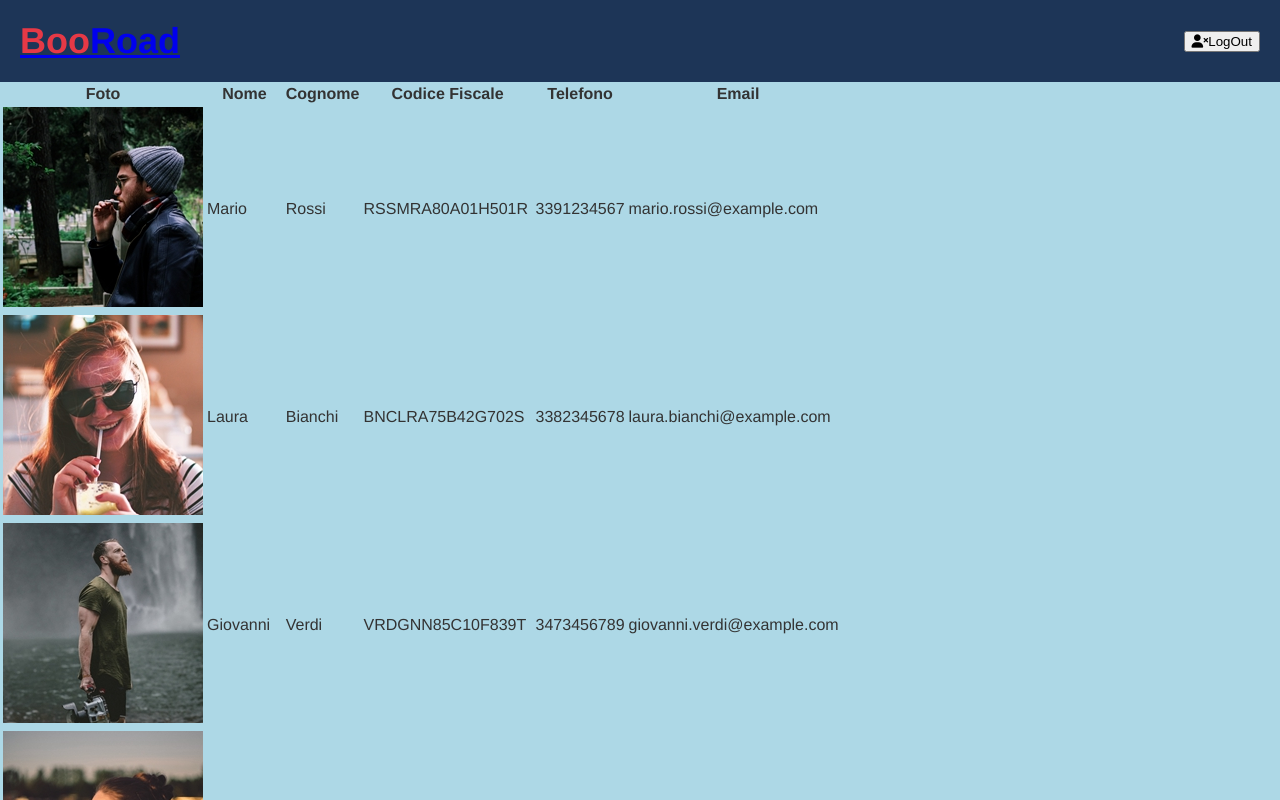
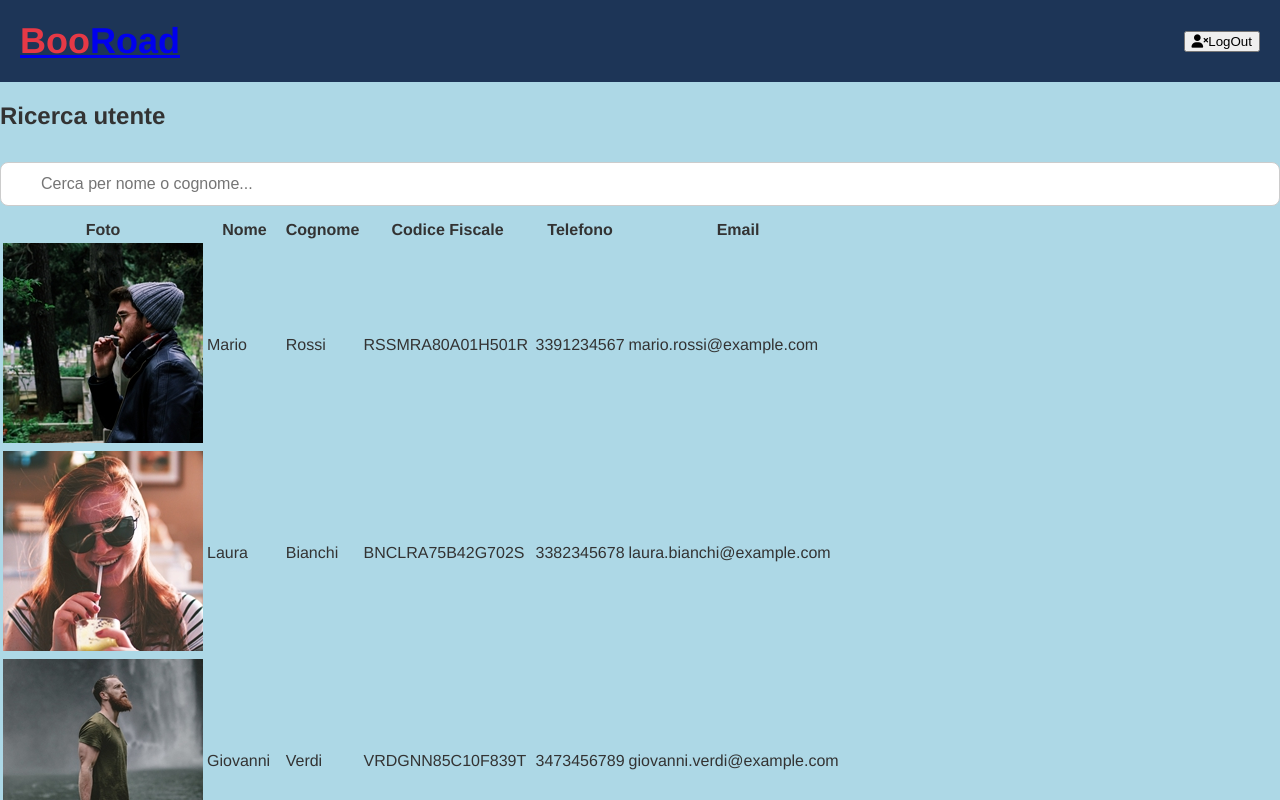
Before and after one commit to graziana-ciccarelli/BooRoad-Group-3, a React (Vite) app: page /contatti in a window 1280 px wide. Shown: the top 800 px of the page. Built offline with nearby package versions, Linux system fonts and the light colour scheme.

Commit message:
add logic search users

```diff
--- a/src/pages/ContattiPage.jsx
+++ b/src/pages/ContattiPage.jsx
@@ -1,9 +1,34 @@
-import Table from "../components/Table"
-import Persone from "../data/Persone.js"
+import Table from "../components/Table";
+import Persone from "../data/Persone.js";
+import { useState } from "react";
+
 export default function ContattiPage() {
-    const utenti = Persone
+    const [searchTerm, setSearchTerm] = useState("");
+    const [filteredUsers, setFilteredUsers] = useState(Persone);
+
+    const handleSearch = (e) => {
+        const term = e.target.value.toLowerCase();
+        setSearchTerm(term);
+
+        const filtered = Persone.filter(user =>
+            user.nome.toLowerCase().includes(term) ||
+            user.cognome.toLowerCase().includes(term)||
+            user.codiceFiscale.toLowerCase().includes(term)
+        );
+        setFilteredUsers(filtered);
+    };
+
     return (
         <>
+            <div className="search">
+                <h2>Ricerca utente</h2>
+                <input
+                    type="text"
+                    placeholder="Cerca per nome o cognome..."
+                    value={searchTerm}
+                    onChange={handleSearch}
+                />
+            </div>
             <table>
                 <thead>
                     <tr>
@@ -16,15 +41,14 @@ export default function ContattiPage() {
                     </tr>
                 </thead>
                 <tbody>
-                    {
-                        utenti.map((utente) => {
-                            return (
-                                <Table key={utente.id} utente={utente} />
-                            )
-                        })
-                    }
+                    {filteredUsers.map((utente) => (
+                        <Table key={utente.id} utente={utente} />
+                    ))}
                 </tbody>
             </table>
+            {filteredUsers.length === 0 && (
+                <p>Nessun risultato trovato</p>
+            )}
         </>
-    )
+    );
 }
--- a/src/pages/HomePage.jsx
+++ b/src/pages/HomePage.jsx
@@ -22,7 +22,7 @@ export default function HomePage() {
                     </div>
                     <div className="Porfili" >
                         <Link to={"/profilo"}>
-                            <h1>Modifica Profilo</h1>
+                            <h1>Profilo</h1>
                         </Link>
                     </div>
                 </div>
```
